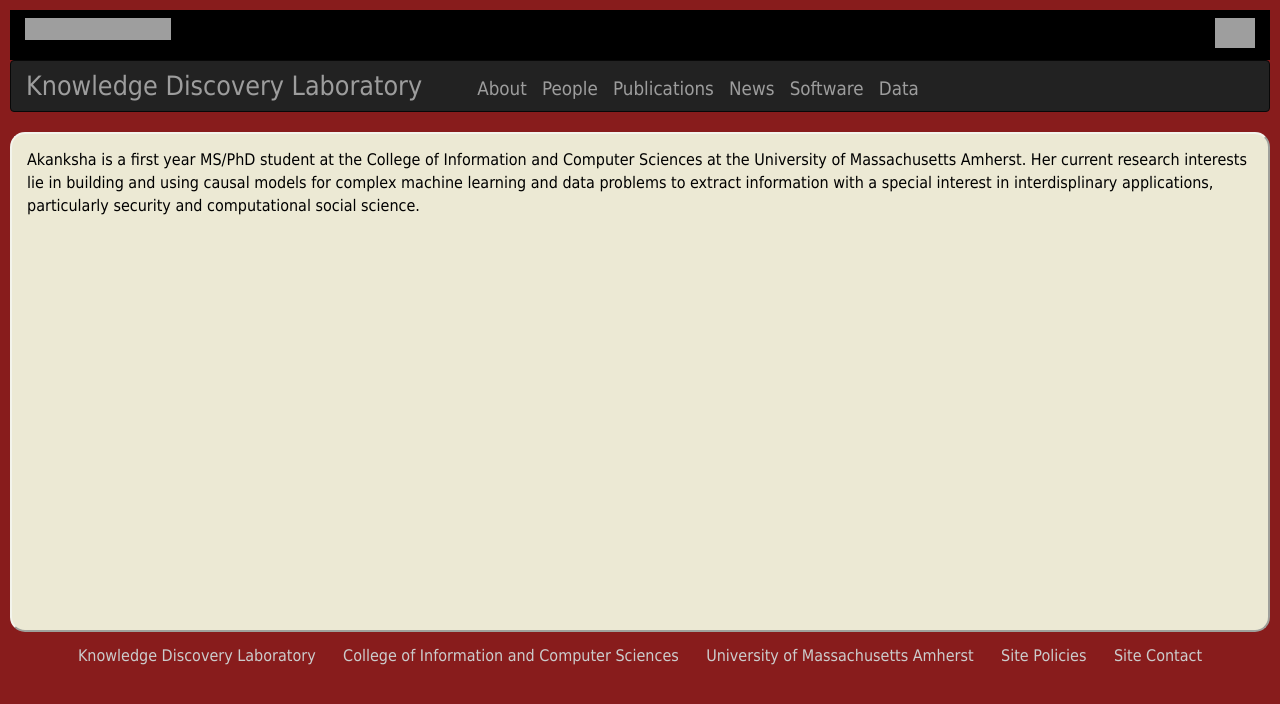
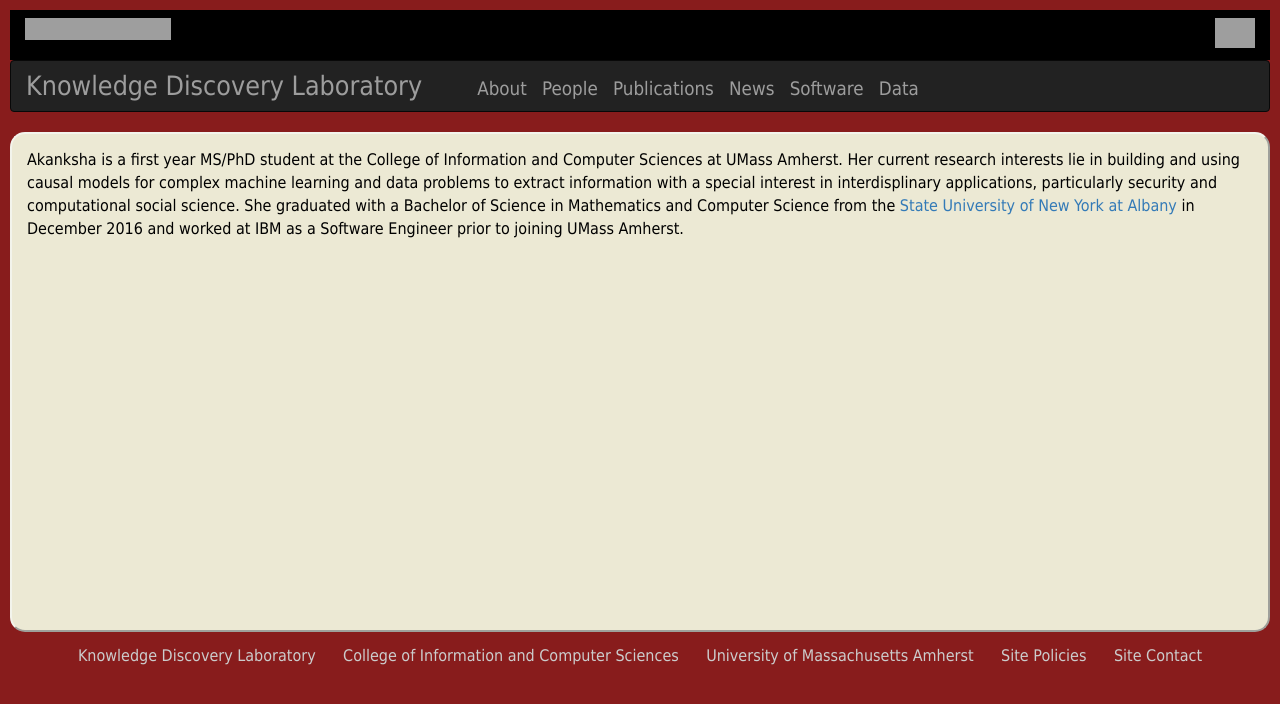
Before and after one commit to KDL-umass/kdl-umass.github.io, a Jekyll site: the page built from _people/atrey.md, in a window 1280 px wide. Shown: the top 704 px of the page. Built offline with Jekyll 4.4.1, drawn with Linux system fonts in a browser that asks for light colours; nearby versions of some CDN libraries; comment, search, counter and statistics services are not loaded; grey boxes are pictures that could not be loaded.

Commit message:
fixed my bio for preference

```diff
--- a/_people/atrey.md
+++ b/_people/atrey.md
@@ -10,4 +10,4 @@ webpage: http://www.cs.umass.edu/~aatrey
 email: aatrey@cs.umass.edu
 ---
 
-Akanksha is a first year MS/PhD student at the College of Information and Computer Sciences at the University of Massachusetts Amherst. Her current research interests lie in building and using causal models for complex machine learning and data problems to extract information with a special interest in interdisplinary applications, particularly security and computational social science.
+Akanksha is a first year MS/PhD student at the College of Information and Computer Sciences at UMass Amherst. Her current research interests lie in building and using causal models for complex machine learning and data problems to extract information with a special interest in interdisplinary applications, particularly security and computational social science. She graduated with a Bachelor of Science in Mathematics and Computer Science from the [State University of New York at Albany](www.albany.edu) in December 2016 and worked at IBM as a Software Engineer prior to joining UMass Amherst.
```
